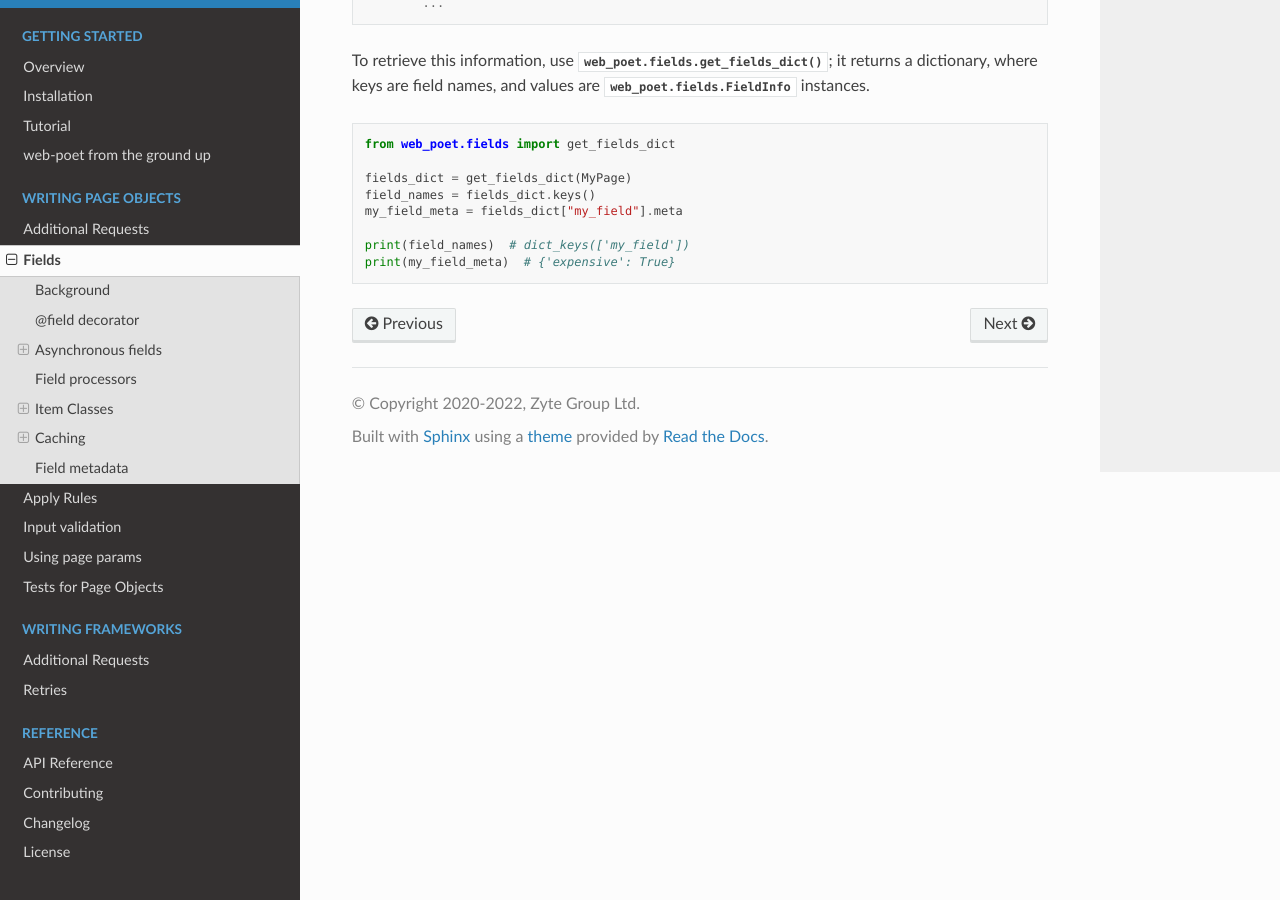
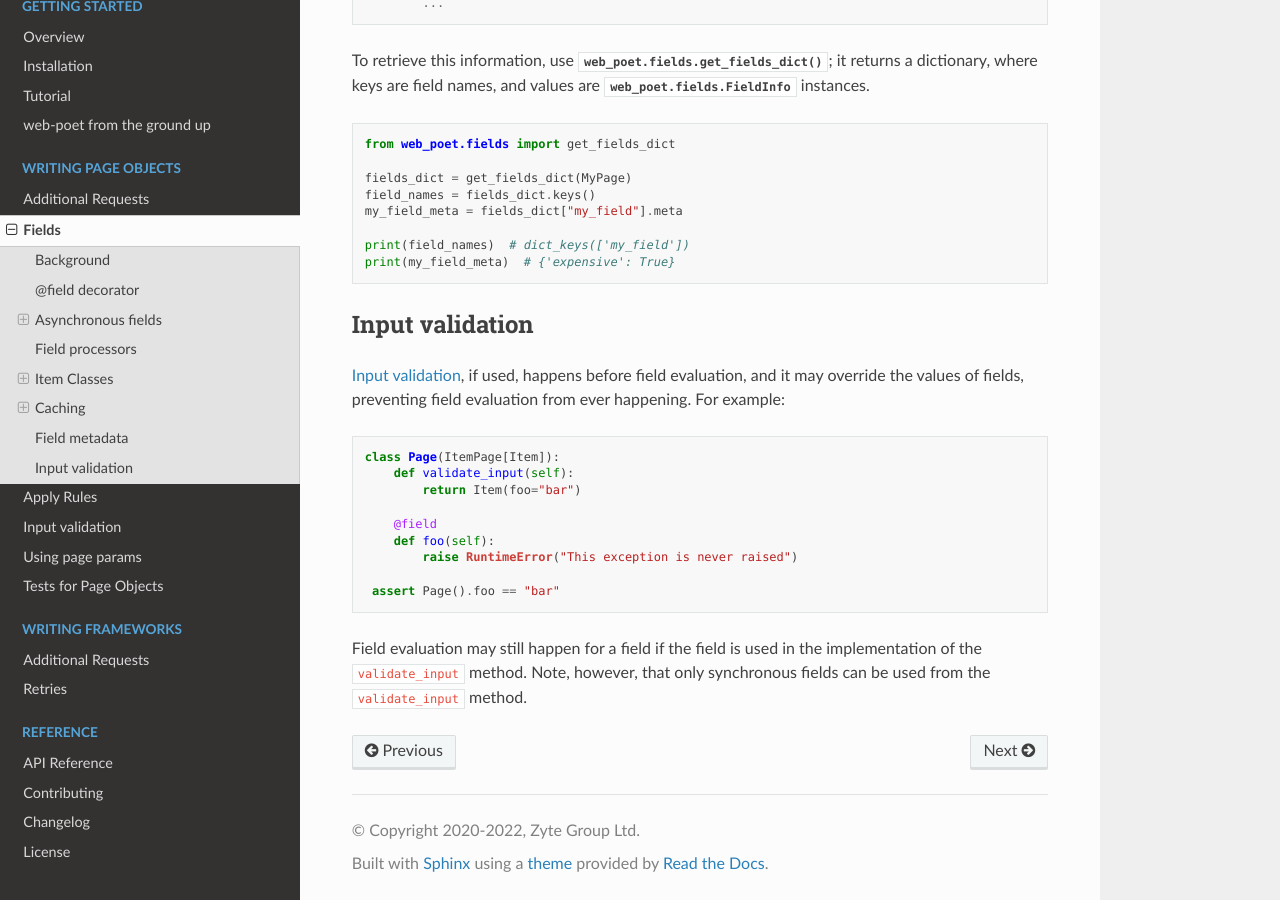
Before and after one commit to scrapinghub/web-poet, a Sphinx documentation site: the page built from docs/page-objects/fields.rst, in a window 1280 px wide and 900 px high, scrolled down 9229 px. Built offline with Sphinx 7.4.7 and the Read the Docs theme 2.0.0, drawn with Linux system fonts in a browser that asks for light colours.

Commit message:
Improve the documentation based on feedback, with changes to the implementation and tests

```diff
--- a/docs/page-objects/fields.rst
+++ b/docs/page-objects/fields.rst
@@ -515,3 +515,27 @@ returns a dictionary, where keys are field names, and values are
 
     print(field_names)  # dict_keys(['my_field'])
     print(my_field_meta)  # {'expensive': True}
+
+
+Input validation
+----------------
+
+:ref:`Input validation <input-validation>`, if used, happens before field
+evaluation, and it may override the values of fields, preventing field
+evaluation from ever happening. For example:
+
+.. code-block:: python
+
+   class Page(ItemPage[Item]):
+       def validate_input(self):
+           return Item(foo="bar")
+
+       @field
+       def foo(self):
+           raise RuntimeError("This exception is never raised")
+
+    assert Page().foo == "bar"
+
+Field evaluation may still happen for a field if the field is used in the
+implementation of the ``validate_input`` method. Note, however, that only
+synchronous fields can be used from the ``validate_input`` method.
```
Also changed, not shown: docs/page-objects/input-validation.rst (+15 -0 lines), 2 other files.
